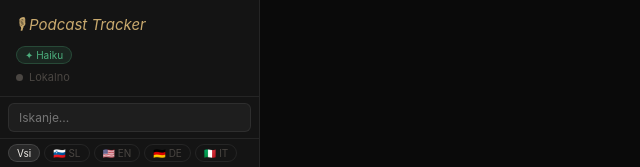
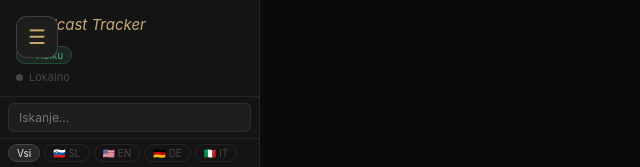
Before and after one commit to borisstrakl-beep/podcast-tracker, a plain HTML site: page index.html in a window 1280 px wide. Both pictures are taken after a click on the button "Nadaljuj brez Drive". Shown: the top 167 px of the page, 0-640 px from the left. Drawn offline with Linux system fonts and the light colour scheme.

Commit message:
Update index.html

```diff
--- a/index.html
+++ b/index.html
@@ -174,7 +174,7 @@ input,textarea,select,button{font-family:inherit;-webkit-appearance:none;outline
     <button class="add-pod" onclick="openAddPod()">+ Dodaj podcast</button>
   </div>
   <div class="main" id="mainArea">
-    <div class="welcome" id="welcomeDiv">
+    <div class="welcome" id="welcomeDiv"><button onclick="openSidebar()" style="position:fixed;top:16px;left:16px;z-index:99;width:42px;height:42px;border-radius:10px;border:1px solid rgba(255,255,255,0.15);background:#1e1e1e;color:#c8a96e;font-size:20px;cursor:pointer;display:flex;align-items:center;justify-content:center">☰</button>
       <div class="welcome-num" id="welcomeNum">136</div>
       <p style="margin-top:1rem;font-size:14px;max-width:240px;line-height:1.7">podcastov v knjižnici.<br>Izberi podcast iz menija.</p>
     </div>
```
